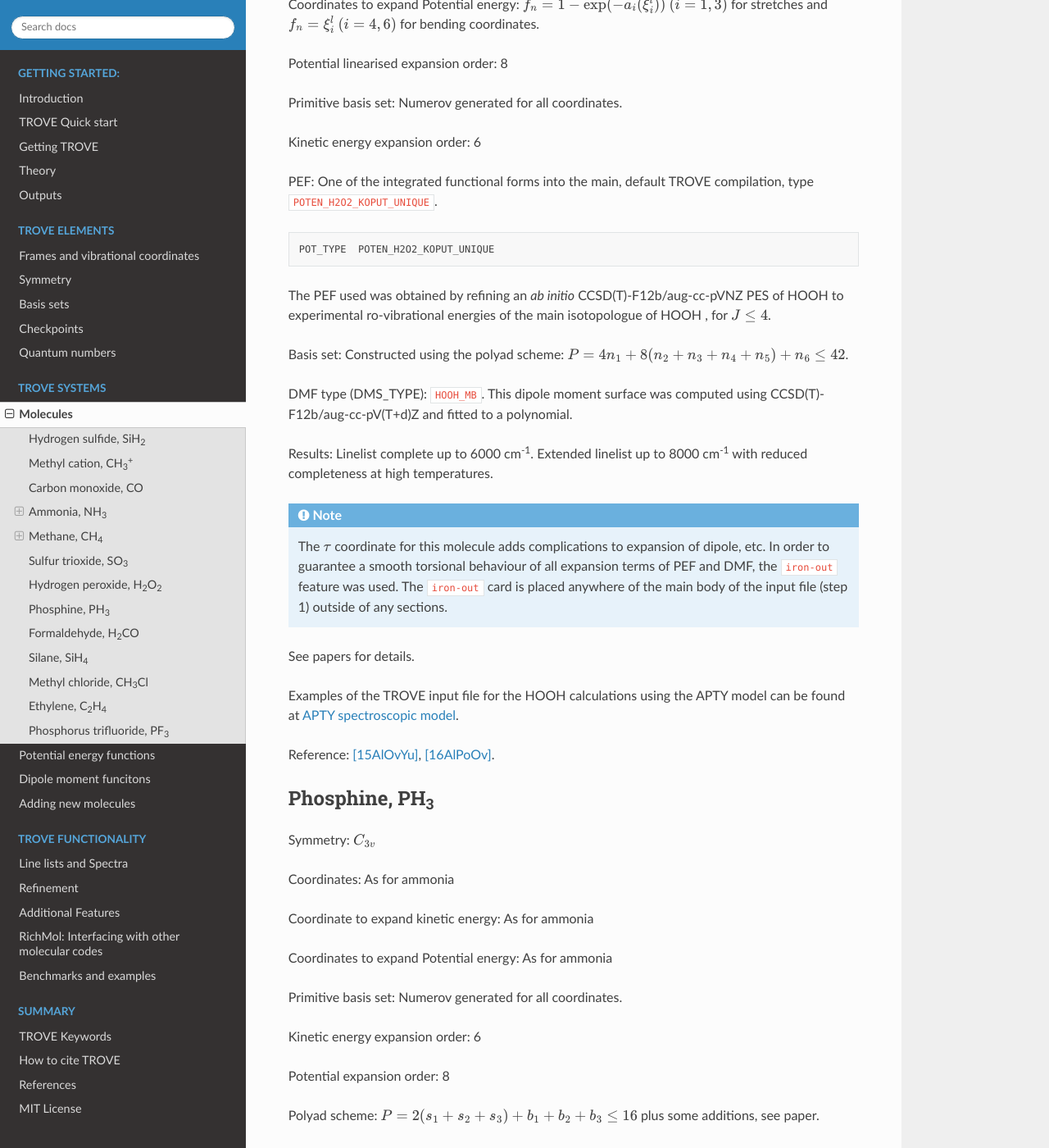
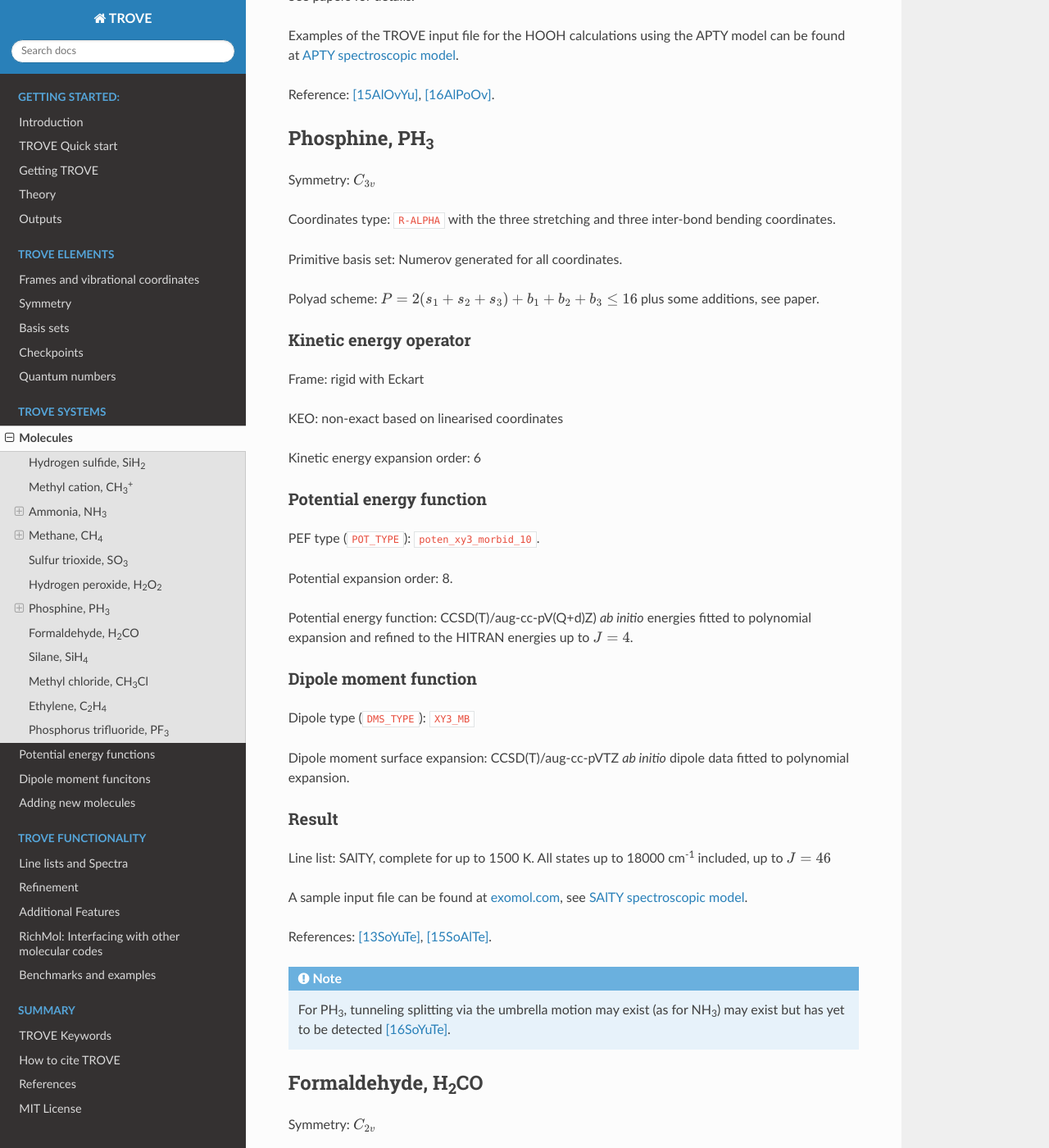
Before and after one commit to Trovemaster/TROVE, a Sphinx documentation site: the page built from docs/source/molecules.rst, in a window 1280 px wide and 1400 px high, scrolled down 11504 px. Shown: the whole window at 82% size. Built offline with Sphinx 7.4.7 and the Read the Docs theme 2.0.0, drawn with Linux system fonts in a browser that asks for light colours; formulas are drawn with MathJax 3; some of the changed text lies outside the part shown.

Commit message:
Update molecules.rst

```diff
--- a/docs/source/molecules.rst
+++ b/docs/source/molecules.rst
@@ -270,41 +270,6 @@ Results: :math:`J = 0` vibrational energy levels up to 6000 cm\ :sup:`-1`.
 Reference: [TROVE]_
 
 
-
-Carbon monoxide, CO
-===================
-
-
-
-Symmetry: :math:`C_{\infty V}`
-
-Coordinates: r, bond coordinate between C and O.
-
-
-Coordinate to expand kinetic energy: :math:`g_n = r`
-
-Coordinates to expand Potential energy: Analytical and Morse (See paper).
-
-Primitive basis set: Numerov generated for all coordinates.
-
-Kinetic energy expansion order:
-
-Potential expansion order:
-
-Polyad scheme:
-
-Potential energy function: Published empirical PEC. (REF)
-
-Dipole moment surface expansion: N/A
-
-Results: :math:`J = 0` vibrational energy levels up to 43000 cm\ :sup:`-1` (corresponding to :math:`v = 22`).
-
-.. Note:: This was also used as a test example in the original TROVE paper. For diatomic molecules specialist programs
-are of course recommended such as Duo [Duo]_. CO, like H\ :sub:`2`, CO is included only as a test case.
-
-Reference: [TROVE]_
-
-
 Ammonia, NH\ :sub:`3`
 =====================
 
@@ -326,10 +291,11 @@ Coordinates to expand Potential energy: Morse for stretching coordinates, angles
 
 Primitive basis set: Numerov generated for all coordinates.
 
+
 Kinetic energy expansion order: 6
 
 Spectroscopic Model BYTe
-------------------------
+^^^^^^^^^^^^^^^^^^^^^^^^
 
 Potential expansion order: 8 using the PEF ``poten_xy3_morbid_10``.
 
@@ -350,7 +316,7 @@ For BYTe, a sample input file can be found at exomol.com, see `BYTe spectroscopi
 
 
 Spectroscopic model CoYuTe
---------------------------
+^^^^^^^^^^^^^^^^^^^^^^^^^^
 
 Potential energy function: ``general`` as defined in a stand-alone ``pot-user`` module ``pot_NH3_Roman.f90``. PEF was expanded to the 8th order using the internal linearised coordinates.
 
@@ -366,7 +332,7 @@ Methane, CH\ :sub:`4`
 =====================
 
 Spectroscopic Model 10to10
---------------------------
+^^^^^^^^^^^^^^^^^^^^^^^^^^
 
 The model is described in [14YuJe]_.
 
@@ -419,7 +385,7 @@ Model input files: `YT10to10 spectroscopic model <https://exomol.com/models/CH4/
 
 
 Spectroscopic Model **MM**
---------------------------
+^^^^^^^^^^^^^^^^^^^^^^^^^^
 
 The model is described in [24YuOwTe]_.
 
@@ -536,32 +502,52 @@ Phosphine, PH\ :sub:`3`
 
 Symmetry: :math:`C_{3v}`
 
-Coordinates: As for ammonia
-
-Coordinate to expand kinetic energy: As for ammonia
-
-Coordinates to expand Potential energy: As for ammonia
+Coordinates type: ``R-ALPHA`` with the three stretching and three inter-bond bending coordinates.
 
 Primitive basis set: Numerov generated for all coordinates.
 
+Polyad scheme: :math:`P = 2(s_1 + s_2 + s_3) + b_1 + b_2 + b_3 \leq 16` plus some additions, see paper.
+
+
+Kinetic energy operator
+^^^^^^^^^^^^^^^^^^^^^^^
+
+Frame: rigid with Eckart
+
+KEO: non-exact based on linearised coordinates
+
 Kinetic energy expansion order: 6
 
-Potential expansion order: 8
+Potential energy function
+^^^^^^^^^^^^^^^^^^^^^^^^^
 
-Polyad scheme: :math:`P = 2(s_1 + s_2 + s_3) + b_1 + b_2 + b_3 \leq 16` plus some additions, see paper.
+PEF type (``POT_TYPE``): ``poten_xy3_morbid_10``.
 
-Potential energy function:  CCSD(T)/aug-cc-pV(Q+d)Z) *ab initio* energies fitted to polynomial expansion.
-Refined using HITRAN data up to :math:`J = 4`.
+Potential expansion order: 8.
+
+Potential energy function:  CCSD(T)/aug-cc-pV(Q+d)Z) *ab initio* energies fitted to polynomial expansion and refined to the HITRAN energies up to :math:`J = 4`.
+
+Dipole moment function
+^^^^^^^^^^^^^^^^^^^^^^
+
+Dipole type (``DMS_TYPE``): ``XY3_MB``
 
 Dipole moment surface expansion: CCSD(T)/aug-cc-pVTZ *ab initio* dipole data fitted to polynomial expansion.
 
+Result
+^^^^^^
 
-Results: SAlTY linelist, complete for up to 1500 K. All states up to 18000 cm\ :sup:`-1` included, up to :math:`J = 46`
+Line list: SAlTY, complete for up to 1500 K. All states up to 18000 cm\ :sup:`-1` included, up to :math:`J = 46`
 
-.. Note:: For PH\ :sub:`3`, tunneling splitting via the umbrella motion may exist (as for NH\ :sub:`3`) may exist  but has yet to be detected [16SoYuTe]_.
+
+A sample input file can be found at `exomol.com <exomol.com>`__, see `SAlTY spectroscopic model <https://exomol.com/models/PH3/31P-1H3/SAlTY/>`__.
 
 
 References: [13SoYuTe]_, [15SoAlTe]_.
+
+
+
+.. Note:: For PH\ :sub:`3`, tunneling splitting via the umbrella motion may exist (as for NH\ :sub:`3`) may exist  but has yet to be detected [16SoYuTe]_.
 
 
 
```
